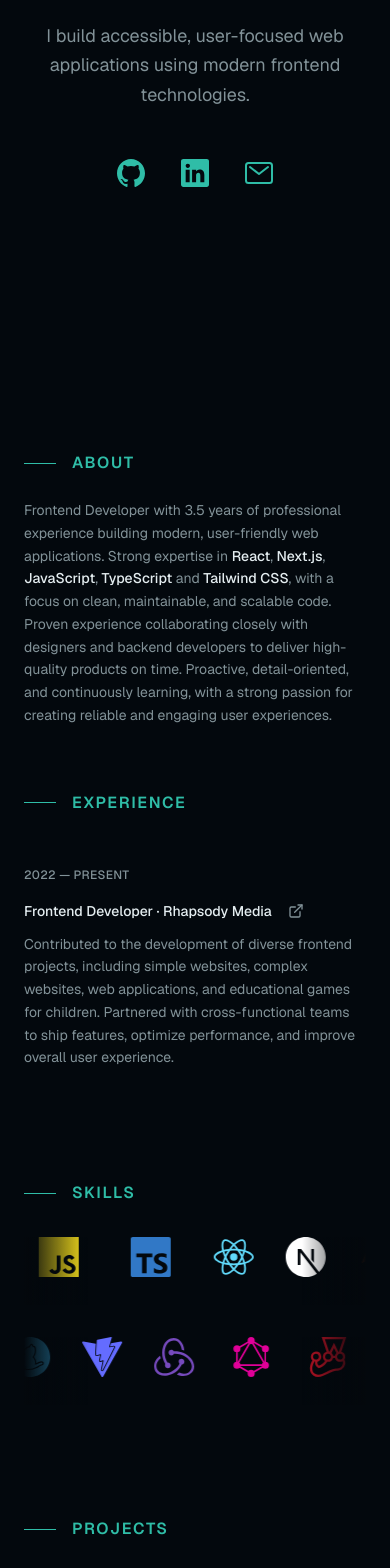
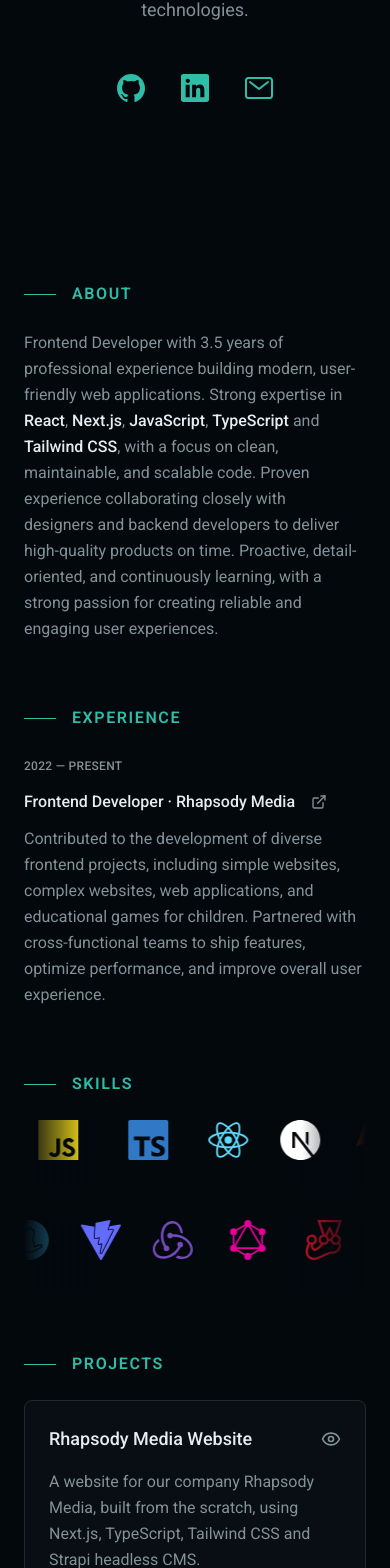
Before and after one commit to miloss98/my-portfolio, a Next.js app: page / in a window 390 px wide. Shown: the part 425-1993 px from the top of the page. Built offline with nearby package versions, Linux system fonts and the light colour scheme.

Commit message:
added some responsivness, Roboto font added

```diff
--- a/app/components/About.tsx
+++ b/app/components/About.tsx
@@ -4,12 +4,12 @@ export const About = () => {
       id="about"
       className="px-6 md:px-12 lg:px-24 py-8 md:py-12 lg:py-20"
     >
-      <div className="max-w-5xl mx-auto space-y-6">
+      <div className="max-w-5xl pr-2 md:pr-0 mx-auto space-y-6 md:space-y-12">
         <h2 className="text-base md:text-lg lg:text-xl font-semibold uppercase tracking-widest text-primary flex items-center gap-4">
           <span className="h-px w-8 bg-primary" />
           About
         </h2>
-        <div className="space-y-4 text-muted-foreground leading-relaxed text-sm md:text-base lg:text-lg">
+        <div className="space-y-4 text-muted-foreground leading-relaxed text-base lg:text-lg">
           <p>
             Frontend Developer with 3.5 years of professional experience
             building modern, user-friendly web applications. Strong expertise in{" "}
--- a/app/components/Contact.tsx
+++ b/app/components/Contact.tsx
@@ -9,7 +9,7 @@ export const Contact = () => {
       id="contact"
       className="px-6 md:px-12 lg:px-24 py-8 md:py-12 lg:py-20"
     >
-      <div className="max-w-5xl mx-auto space-y-8">
+      <div className="max-w-5xl mx-auto space-y-6 md:space-y-12">
         <h2 className="text-base md:text-lg lg:text-xl font-semibold uppercase tracking-widest text-primary flex items-center gap-4">
           <span className="h-px w-8 bg-primary" />
           Contact
@@ -70,11 +70,11 @@ function ContactLink({
       target={target}
     >
       <div className="flex w-full items-center justify-between py-3 border-b border-border">
-        <span className="md:flex group-hover:text-primary hidden text-sm text-muted-foreground">
+        <span className="md:flex group-hover:text-primary hidden text-base text-muted-foreground">
           {label}
         </span>
         <div className="md:hidden flex p-2 rounded-lg text-primary">{logo}</div>
-        <span className="text-sm md:text-base text-foreground group-hover:text-primary transition-colors flex items-center gap-2">
+        <span className="text-base  text-foreground group-hover:text-primary transition-colors flex items-center gap-2">
           {value}
           <ExternalLink className="ml-2 w-4 h-4 text-muted-foreground group-hover:text-primary transition-transform" />
         </span>
--- a/app/components/Experience.tsx
+++ b/app/components/Experience.tsx
@@ -1,6 +1,6 @@
 import Link from "next/link";
 import { experiences } from "../data";
-import { ArrowUpRight, ExternalLink } from "lucide-react";
+import { ExternalLink } from "lucide-react";
 
 export const Experience = () => {
   return (
@@ -8,7 +8,7 @@ export const Experience = () => {
       id="experience"
       className="px-6 md:px-12 lg:px-24 py-8 md:py-12 lg:py-20"
     >
-      <div className="max-w-5xl mx-auto space-y-12">
+      <div className="max-w-5xl mx-auto space-y-6 md:space-y-12">
         <h2 className="text-base md:text-lg lg:text-xl font-semibold uppercase tracking-widest text-primary flex items-center gap-4">
           <span className="h-px w-8 bg-primary" />
           Experience
@@ -39,13 +39,13 @@ function ExperienceCard({
         <Link
           href={url}
           target="_blank"
-          className="group/link inline-flex items-center gap-4 text-foreground font-medium hover:text-primary transition-colors text-sm md:text-base lg:text-lg"
+          className="group/link inline-flex items-center gap-4 text-foreground font-medium hover:text-primary transition-colors text-base lg:text-lg"
         >
           {title} · {company}
           <ExternalLink className="w-4 h-4 text-muted-foreground group-hover/link:text-primary transition-colors" />
         </Link>
 
-        <p className="text-muted-foreground text-sm leading-relaxed md:text-base">
+        <p className="text-muted-foreground leading-relaxed text-base lg:text-lg">
           {description}
         </p>
       </div>
--- a/app/components/Hero.tsx
+++ b/app/components/Hero.tsx
@@ -6,7 +6,7 @@ export const Hero = () => {
   return (
     <section
       id="hero"
-      className="min-h-screen flex flex-col justify-center px-6 md:px-12 lg:px-24 py-8 md:py-12 lg:py-20"
+      className="min-h-[80vh]  md:min-h-screen flex flex-col justify-center px-6 md:px-12 lg:px-24 py-8 md:py-12 lg:py-20"
     >
       <div className="max-w-5xl mx-auto w-full flex  flex-col lg:flex-row gap-12 lg:gap-40 xl:gap-60 items-center">
         <div className="space-y-6">
@@ -22,7 +22,7 @@ export const Hero = () => {
               />
             </div>
             <div>
-              <h1 className="text-center md:text-left text-2xl md:text-3xl lg:text-4xl font-semibold tracking-tight text-balance">
+              <h1 className="text-center md:text-left text-2xl md:text-3xl lg:text-4xl font-medium tracking-tight text-balance">
                 Miloš Stojanović
               </h1>
               <p className="text-center md:text-left text-lg md:text-2xl text-primary font-medium mt-1">
--- a/app/components/Projects.tsx
+++ b/app/components/Projects.tsx
@@ -9,7 +9,7 @@ export const Projects = () => {
       id="projects"
       className="px-6 md:px-12 lg:px-24 py-8 md:py-12 lg:py-20"
     >
-      <div className="max-w-5xl mx-auto space-y-12">
+      <div className="max-w-5xl mx-auto space-y-6 md:space-y-12">
         <h2 className="text-base md:text-lg lg:text-xl font-semibold uppercase tracking-widest text-primary flex items-center gap-4">
           <span className="h-px w-8 bg-primary" />
           Projects
@@ -38,8 +38,8 @@ function ProjectCard({
       className="group p-6 rounded-lg bg-card border border-border hover:border-primary/50 transition-colors"
     >
       <div className="space-y-4">
-        <div className="flex items-start justify-between gap-4">
-          <h3 className="text-lg font-semibold text-foreground group-hover:text-primary transition-colors">
+        <div className="flex items-center justify-between gap-4">
+          <h3 className="text-lg font-medium text-foreground group-hover:text-primary transition-colors">
             {title}
           </h3>
 
@@ -47,7 +47,7 @@ function ProjectCard({
             <Eye className="w-5 h-5" />
           </span>
         </div>
-        <p className="text-muted-foreground text-sm leading-relaxed">
+        <p className="text-muted-foreground text-base lg:text-lg leading-relaxed">
           {description}
         </p>
         <div className="flex flex-wrap gap-2 pt-2">
@@ -55,7 +55,7 @@ function ProjectCard({
             <Badge
               key={tech}
               variant="secondary"
-              className="text-xs font-medium"
+              className="text-sm font-medium"
             >
               {tech}
             </Badge>
--- a/app/components/Skills.tsx
+++ b/app/components/Skills.tsx
@@ -35,8 +35,11 @@ export function Skills() {
   const [bottomRowPaused, setBottomRowPaused] = useState(false);
 
   return (
-    <section id="skills" className="px-6 md:px-12 lg:px-24 py-20">
-      <div className="max-w-5xl mx-auto space-y-8">
+    <section
+      id="skills"
+      className="px-6 md:px-12 lg:px-24 py-8 md:py-12 lg:py-20"
+    >
+      <div className="max-w-5xl mx-auto space-y-6 md:space-y-12">
         <h2 className="text-base md:text-lg lg:text-xl font-semibold uppercase tracking-widest text-primary flex items-center gap-4">
           <span className="h-px w-8 bg-primary" />
           Skills
--- a/app/data/certificates.ts
+++ b/app/data/certificates.ts
@@ -2,7 +2,7 @@ const certificates = [
   {
     id: 1,
     name: "Responsive Web Design",
-    issuer: "freeCodeCam",
+    issuer: "freeCodeCamp",
     date: "2021",
     link: "https://www.freecodecamp.org/certification/stojanovic98m/responsive-web-design",
   },
--- a/app/globals.css
+++ b/app/globals.css
@@ -75,7 +75,7 @@
 }
 
 @theme inline {
-  --font-sans: "Geist", "Geist Fallback";
+  --font-sans: "Roboto", "Roboto Fallback";
   --font-mono: "Geist Mono", "Geist Mono Fallback";
   --color-background: var(--background);
   --color-foreground: var(--foreground);
--- a/app/layout.tsx
+++ b/app/layout.tsx
@@ -35,7 +35,7 @@ export default function RootLayout({
   return (
     <html lang="en">
       <body
-        className={`${geistSans.variable} ${geistMono.variable} ${roboto.variable} antialiased`}
+        className={`${roboto.variable} ${geistSans.variable} ${geistMono.variable}  antialiased`}
       >
         <ScrollHandler />
         <ScrollToTop />
```
Also changed, not shown: app/components/Certificates.tsx (+9 -6 lines).
